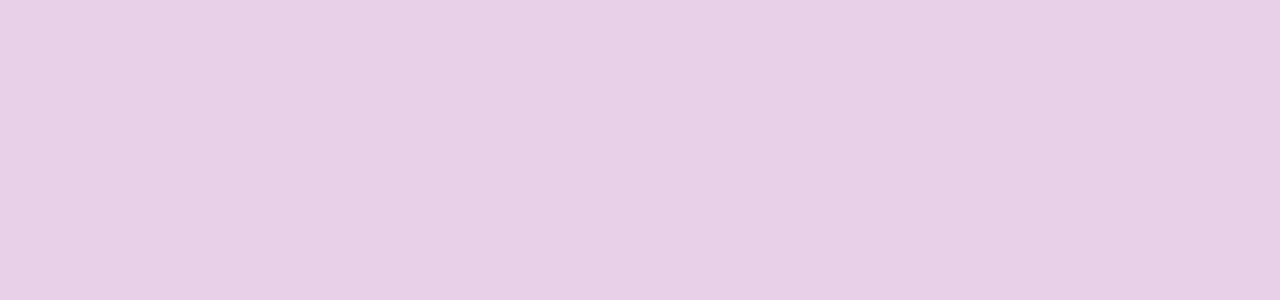
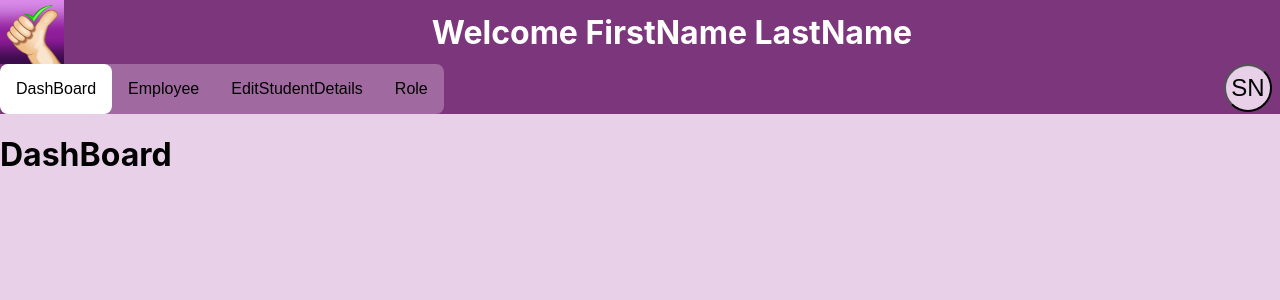
Before and after one commit to shraddha-1402/cse-a-02, a React (Create React App) app: page /admin in a window 1280 px wide. Shown: the top 300 px of the page. Built offline with nearby package versions, Linux system fonts and the light colour scheme.

Commit message:
- initialised admin module

```diff
--- a/src/App.tsx
+++ b/src/App.tsx
@@ -1,10 +1,11 @@
 import { BrowserRouter as Router, Switch, Route, Link } from "react-router-dom";
 import "./styles/App.css";
-import { Student } from "./components/routes/Student";
-import LoginSignup from "./components/routes/LoginSignup";
+import { Student } from "./components/modules/Student";
+import LoginSignup from "./components/modules/LoginSignup";
 import LogIn from "./components/pages/LogIn";
 import { projectDataPreset } from "./constants/preset";
 import SignUp from "./components/pages/SignUp";
+import Admin from "./components/modules/Admin";
 export default function App() {
   return (
     <div>
@@ -19,6 +20,9 @@ export default function App() {
           </Route>
           <Route path="/student">
             <Student />
+          </Route>
+          <Route path="/admin">
+            <Admin />
           </Route>
           <Route path="/login-signup">
             <LoginSignup />
--- /dev/null
+++ b/src/components/modules/Admin.tsx
@@ -0,0 +1,57 @@
+import { useEffect, useState } from "react";
+import { projectDataPreset, user } from "../../constants/preset";
+import { ProjectData } from "../../types/main";
+import NavBar from "../navBar/NavBar";
+import "./../../styles/routes/student/index.css";
+import DashBoard from "./admin/DashBoard";
+import EditStudentDetails from "./admin/EditStudentDetails";
+import Employee from "./admin/Employee";
+import Role from "./admin/Role";
+export default function Admin() {
+  const [pageBody, setPageBody] = useState("DashBoard");
+
+  const [projectData, setProjectData] =
+    useState<ProjectData>(projectDataPreset);
+  useEffect(() => {
+    return () => {};
+  }, [projectData]);
+  const tabList = ["DashBoard", "Employee", "EditStudentDetails", "Role"];
+  return (
+    <div>
+      <NavBar
+        pageBody={pageBody}
+        setPageBody={setPageBody}
+        username={`${user.name.first} ${user.name.last}`}
+        tabsList={tabList}
+      />
+      {pageBody === "DashBoard" && (
+        <DashBoard
+          title={pageBody}
+          projectData={projectData}
+          setProjectData={setProjectData}
+        />
+      )}
+      {pageBody === "Employee" && (
+        <Employee
+          title={pageBody}
+          projectData={projectData}
+          setProjectData={setProjectData}
+        />
+      )}
+      {pageBody === "EditStudentDetails" && (
+        <EditStudentDetails
+          title={pageBody}
+          projectData={projectData}
+          setProjectData={setProjectData}
+        />
+      )}
+      {pageBody === "Role" && (
+        <Role
+          title={pageBody}
+          projectData={projectData}
+          setProjectData={setProjectData}
+        />
+      )}
+    </div>
+  );
+}
--- a/src/components/routes/Student.tsx
+++ b/src/components/modules/Student.tsx
@@ -21,6 +21,12 @@ export function Student() {
         pageBody={pageBody}
         setPageBody={setPageBody}
         username={`${user.name.first} ${user.name.last}`}
+        tabsList={[
+          "ModifyProjectDetails",
+          "UploadProjectDetails",
+          "ViewProjectDetails",
+          "ViewProjectStatus",
+        ]}
       />
       {pageBody === "ModifyProjectDetails" && (
         <ModifyProjectDetails
--- /dev/null
+++ b/src/components/modules/admin/DashBoard.tsx
@@ -0,0 +1,13 @@
+import { ProjectData } from "../../../types/main";
+
+export default function DashBoard(props: {
+  projectData: ProjectData;
+  setProjectData: React.Dispatch<React.SetStateAction<ProjectData>>;
+  title: string;
+}) {
+  return (
+    <div>
+      <h1>{props.title}</h1>
+    </div>
+  );
+}
--- /dev/null
+++ b/src/components/modules/admin/EditStudentDetails.tsx
@@ -0,0 +1,13 @@
+import { ProjectData } from "../../../types/main";
+
+export default function EditStudentDetails(props: {
+  projectData: ProjectData;
+  setProjectData: React.Dispatch<React.SetStateAction<ProjectData>>;
+  title: string;
+}) {
+  return (
+    <div>
+      <h1>{props.title}</h1>
+    </div>
+  );
+}
--- /dev/null
+++ b/src/components/modules/admin/Employee.tsx
@@ -0,0 +1,13 @@
+import { ProjectData } from "../../../types/main";
+
+export default function Employee(props: {
+  projectData: ProjectData;
+  setProjectData: React.Dispatch<React.SetStateAction<ProjectData>>;
+  title: string;
+}) {
+  return (
+    <div>
+      <h1>{props.title}</h1>
+    </div>
+  );
+}
--- /dev/null
+++ b/src/components/modules/admin/Role.tsx
@@ -0,0 +1,13 @@
+import { ProjectData } from "../../../types/main";
+
+export default function Role(props: {
+  projectData: ProjectData;
+  setProjectData: React.Dispatch<React.SetStateAction<ProjectData>>;
+  title: string;
+}) {
+  return (
+    <div>
+      <h1>{props.title}</h1>
+    </div>
+  );
+}
--- a/src/components/navBar/NavBar.tsx
+++ b/src/components/navBar/NavBar.tsx
@@ -7,6 +7,7 @@ function NavBar(props: {
   pageBody: string;
   username: string;
   setPageBody: { (arg0: any): void; (arg0: any): void; (arg0: any): void };
+  tabsList: string[];
 }) {
   return (
     <div className="navBar">
@@ -16,26 +17,14 @@ function NavBar(props: {
       </div>
       <div className="tabBar">
         <div className="tabs-list">
-          <Tab
-            pageBody={props.pageBody}
-            tabName={"ModifyProjectDetails"}
-            setPageBody={props.setPageBody}
-          />
-          <Tab
-            pageBody={props.pageBody}
-            tabName={"UploadProjectDetails"}
-            setPageBody={props.setPageBody}
-          />
-          <Tab
-            pageBody={props.pageBody}
-            tabName={"ViewProjectDetails"}
-            setPageBody={props.setPageBody}
-          />
-          <Tab
-            pageBody={props.pageBody}
-            tabName={"ViewProjectStatus"}
-            setPageBody={props.setPageBody}
-          />
+          {props.tabsList.map((name) => (
+            <Tab
+              key={name}
+              pageBody={props.pageBody}
+              tabName={name}
+              setPageBody={props.setPageBody}
+            />
+          ))}
         </div>
         <UserAvatar>
           <button className="dropdown">Log Out</button>
```
Also changed, not shown: src/components/modules/LoginSignup.tsx (renamed from src/components/routes/LoginSignup.tsx), 1 other file (tests, documents, lock files or other folders).
